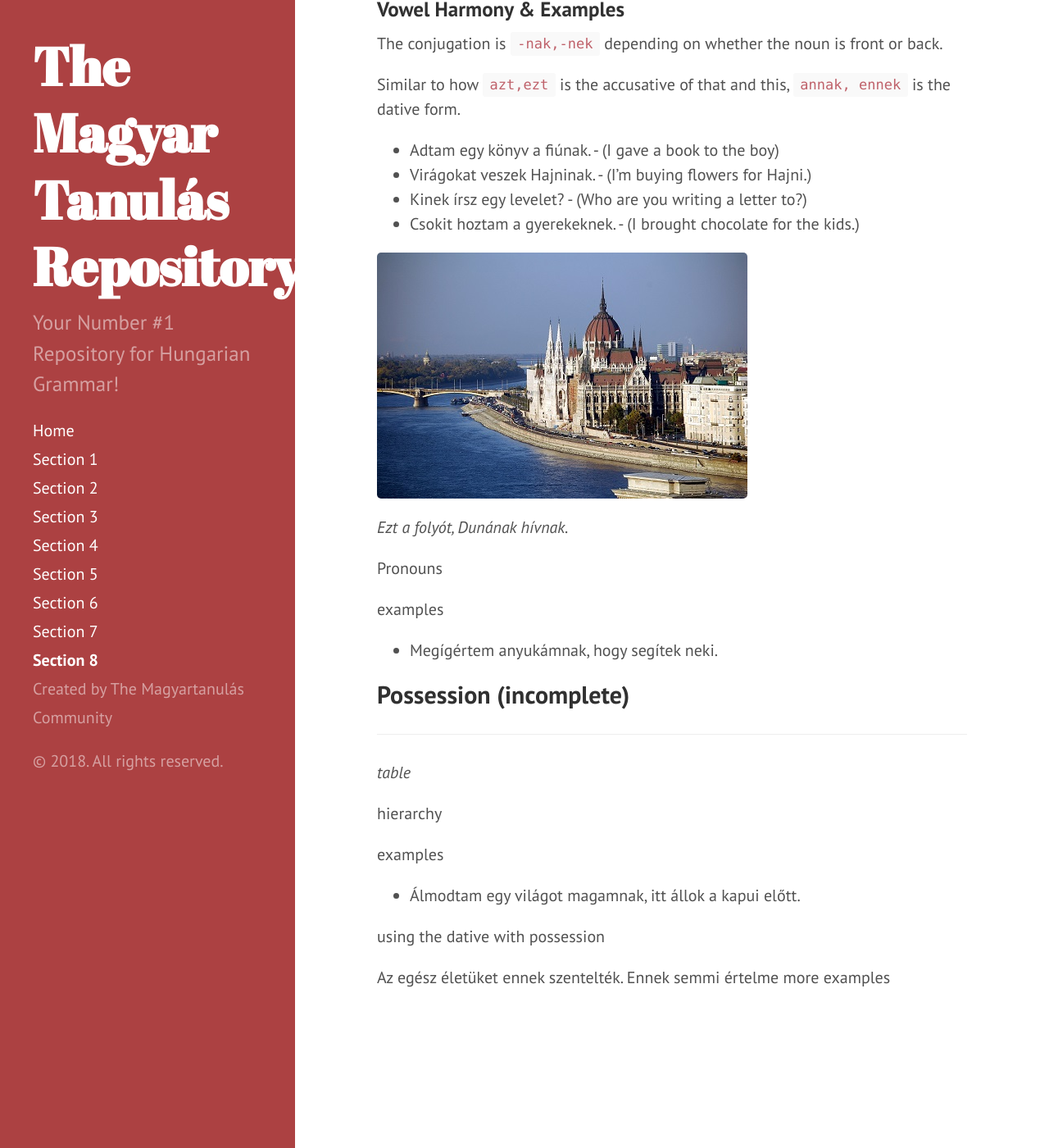
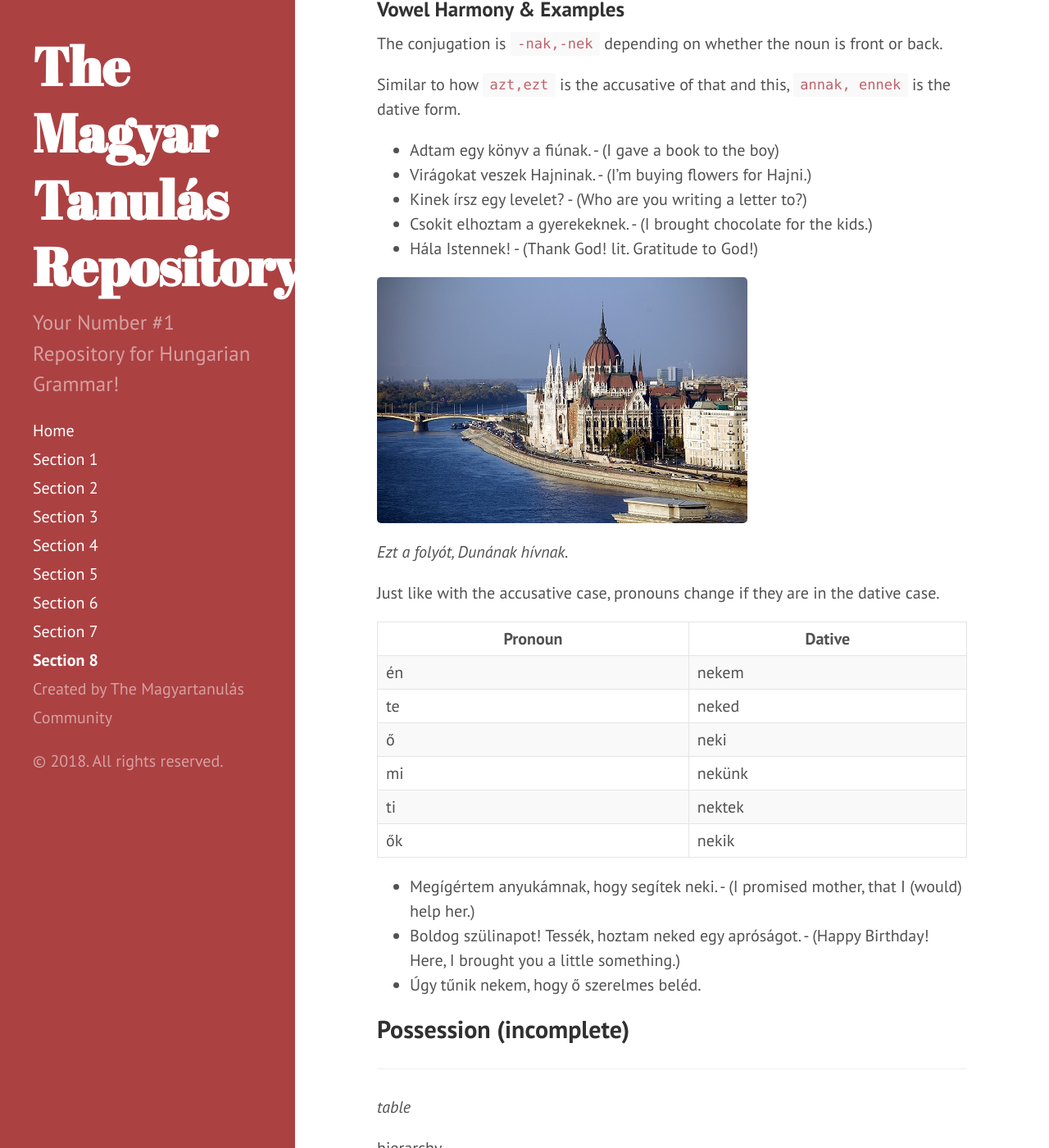
Before and after one commit to Magyartanulas/magyartanulas.github.io, a Jekyll site: the page built from Section8.md, in a window 1280 px wide and 1400 px high, scrolled down 656 px. Shown: the whole window at 82% size. Built offline with Jekyll 4.4.1, drawn with Linux system fonts in a browser that asks for light colours; Markdown is read by kramdown in place of the engine named in the settings.

Commit message:
Update Section8.md

```diff
--- a/Section8.md
+++ b/Section8.md
@@ -26,17 +26,27 @@ Similar to how `azt,ezt` is the accusative of that and this, `annak, ennek` is t
 * Adtam egy könyv a fiúnak. - (I gave a book to the boy)
 * Virágokat veszek Hajninak. - (I'm buying flowers for Hajni.)
 * Kinek írsz egy levelet? - (Who are you writing a letter to?)
-* Csokit hoztam a gyerekeknek. - (I brought chocolate for the kids.)
+* Csokit elhoztam a gyerekeknek. - (I brought chocolate for the kids.)
+* Hála Istennek! - (Thank God! lit. Gratitude to God!)
 
 ![A Duna](https://magyartanulas.github.io/public/duna.JPG)
 
 *Ezt a folyót, Dunának hívnak.*
 
-Pronouns
+Just like with the accusative case, pronouns change if they are in the dative case.
 
-examples
+| Pronoun | Dative |
+|---------|--------|
+| én      | nekem  |
+| te      | neked  |
+| ő       | neki   |
+| mi      | nekünk |
+| ti      | nektek |
+| ők      | nekik  |
 
-* Megígértem anyukámnak, hogy segítek neki.
+* Megígértem anyukámnak, hogy segítek neki. - (I promised mother, that I (would) help her.)
+* Boldog szülinapot! Tessék, hoztam neked egy apróságot. - (Happy Birthday! Here, I brought you a little something.)
+* Úgy tűnik nekem, hogy ő szerelmes beléd.
 
 ## Possession (incomplete)
 ---
```
